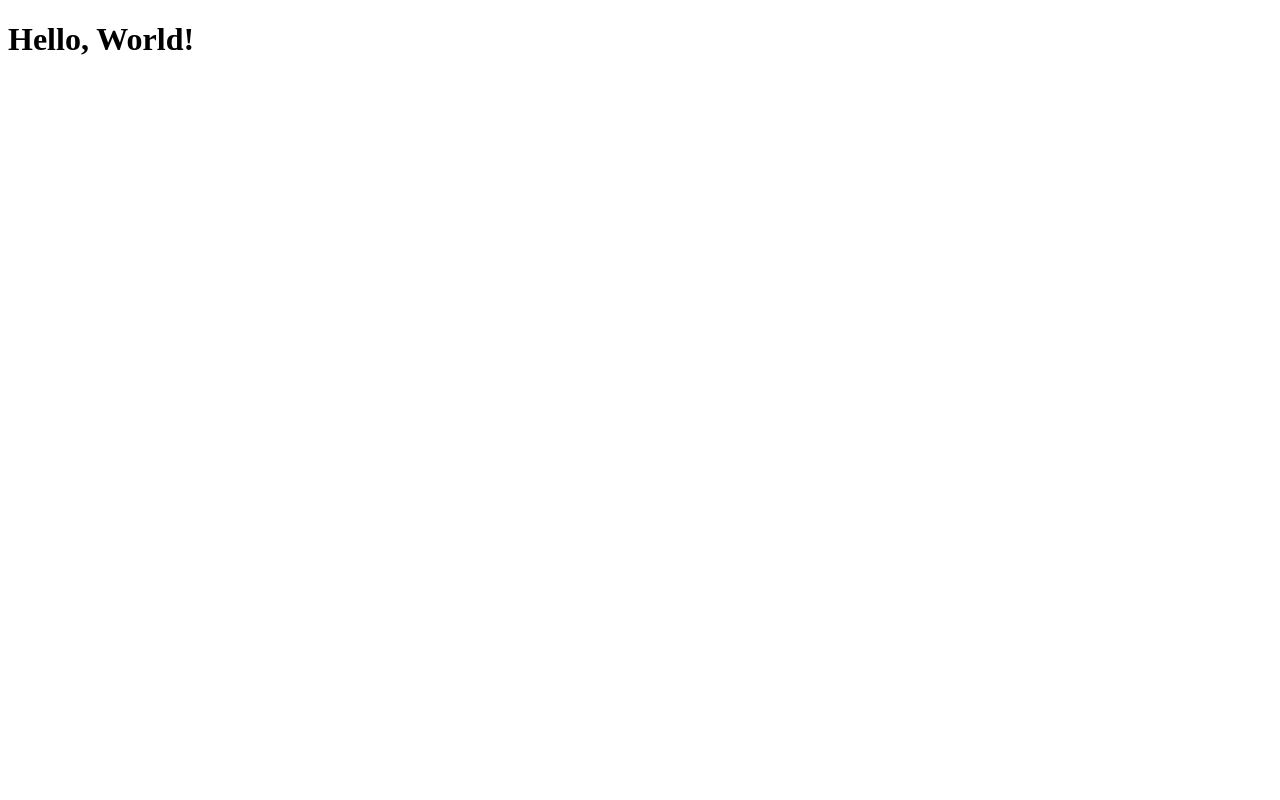
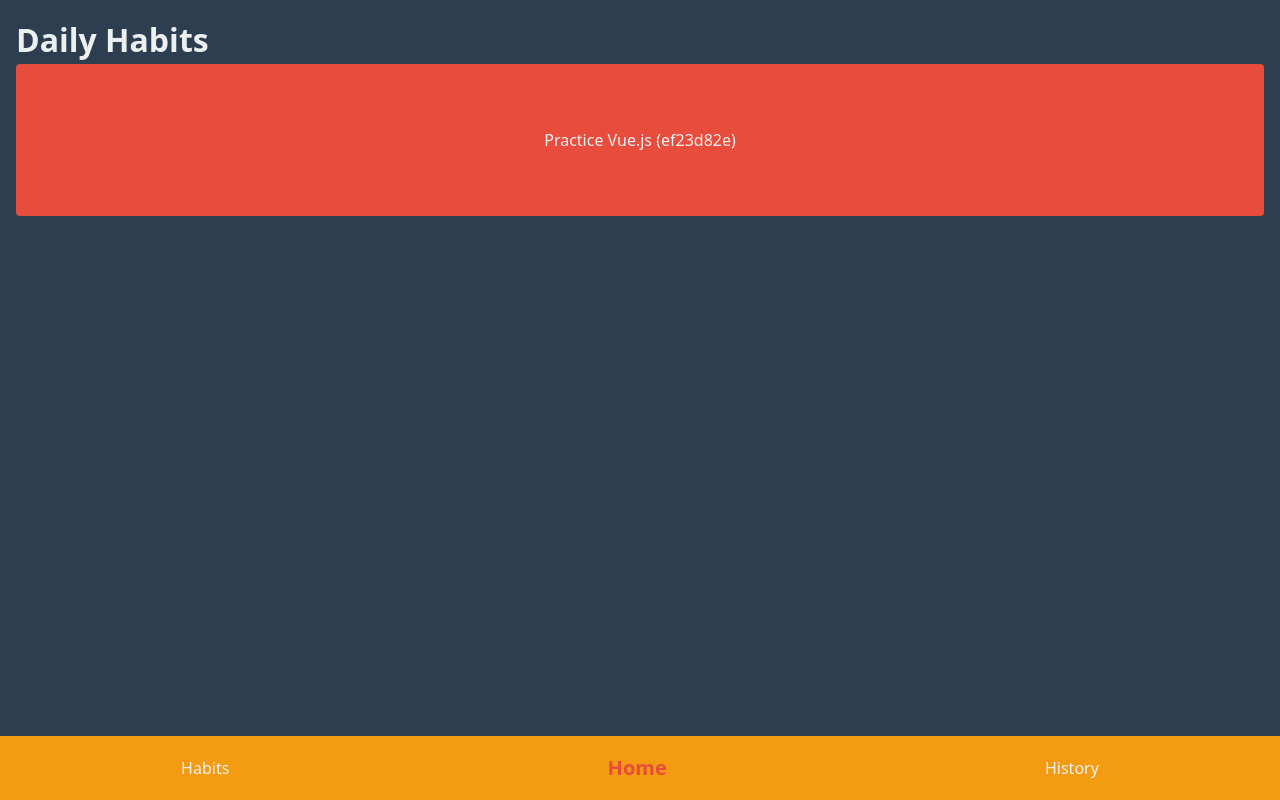
Before and after one commit to jamesspearsv/habit-stitch, a Vue app: page / in a window 1280 px wide. Built offline with nearby package versions, Linux system fonts and the light colour scheme; the HTML template or start-up script is replaced by a standard one.

Commit message:
Add basic app routes and home view skeleton

```diff
--- a/package.json
+++ b/package.json
@@ -13,7 +13,9 @@
     "format": "prettier --write src/"
   },
   "dependencies": {
+    "@types/vue-feather-icons": "^5.0.8",
     "vue": "^3.5.13",
+    "vue-feather-icons": "^5.1.0",
     "vue-router": "^4.5.0"
   },
   "devDependencies": {
--- a/src/App.vue
+++ b/src/App.vue
@@ -1,9 +1,11 @@
 <script setup lang="ts">
 import { RouterView } from 'vue-router'
+import MenuBar from './components/MenuBar.vue'
 </script>
 
 <template>
   <RouterView />
+  <MenuBar />
 </template>
 
-<style scoped></style>
+<style></style>
--- /dev/null
+++ b/src/assets/data.ts
@@ -0,0 +1,15 @@
+export interface Habit {
+  id: string
+  name: string
+  monthly_goal: number
+}
+
+export interface HabitCheck {
+  id: string
+  task_id: string
+  date: string // ISO date string
+}
+
+export const Habits: Habit[] = [{ id: 'ef23d82e', name: 'Practice Vue.js', monthly_goal: 10 }]
+
+export const HabitChecks: HabitCheck[] = []
--- /dev/null
+++ b/src/assets/globals.css
@@ -0,0 +1,137 @@
+/* CUSTOM PROPERTIES */
+:root {
+  /* Color Palette */
+  --color-background: #2c3e50;
+  --color-text: #ecf0f1;
+  --color-accent: #e74c3c;
+  --color-secondary: #f39c12;
+  --color-tertiary: #8e44ad;
+
+  /* Font Sizes */
+  --font-0: 0.875rem; /* Small text */
+  --font-1: 1rem; /* Base text */
+  --font-2: 1.25rem; /* Large text */
+  --font-3: 1.5rem; /* Extra large text */
+
+  /* Spacing */
+  --spacing-xs: 0.25rem; /* Extra small spacing */
+  --spacing-sm: 0.5rem; /* Small spacing */
+  --spacing-md: 1rem; /* Medium spacing */
+  --spacing-lg: 1.5rem; /* Large spacing */
+  --spacing-xl: 2rem; /* Extra large spacing */
+  --spacing-xxl: 4rem; /* Border Radius */
+
+  /* Border Styles */
+  --border-radius-sm: 0.125rem; /* Small border radius */
+  --border-radius-md: 0.25rem; /* Medium border radius */
+  --border-radius-lg: 0.5rem; /* Large border radius */
+  --border-radius-full: 50%; /* Full border radius for circles */
+  --border-size: 1px;
+}
+
+/* GLOBAL STYLES */
+
+* {
+  color: var(--color-text);
+  font-family:
+    system-ui,
+    -apple-system,
+    BlinkMacSystemFont,
+    'Segoe UI',
+    Roboto,
+    Oxygen,
+    Ubuntu,
+    Cantarell,
+    'Open Sans',
+    'Helvetica Neue',
+    sans-serif;
+  margin: 0;
+  padding: 0;
+}
+
+body {
+  background-color: var(--color-background);
+  font-size: 16px;
+}
+
+/* CSS RESET */
+/* 1. Use a more-intuitive box-sizing model */
+*,
+*::before,
+*::after {
+  box-sizing: border-box;
+}
+
+/* 2. Remove default margin */
+* {
+  margin: 0;
+}
+
+/* 3. Enable keyword animations */
+@media (prefers-reduced-motion: no-preference) {
+  html {
+    interpolate-size: allow-keywords;
+  }
+}
+
+body {
+  /* 4. Add accessible line-height */
+  line-height: 1.5;
+  /* 5. Improve text rendering */
+  -webkit-font-smoothing: antialiased;
+}
+
+/* 6. Improve media defaults */
+img,
+picture,
+video,
+canvas,
+svg {
+  display: block;
+  max-width: 100%;
+}
+
+/* 7. Inherit fonts for form controls */
+input,
+button,
+textarea,
+select {
+  font: inherit;
+}
+
+/* 8. Avoid text overflows */
+p,
+h1,
+h2,
+h3,
+h4,
+h5,
+h6 {
+  overflow-wrap: break-word;
+}
+
+/* 9. Improve line wrapping */
+p {
+  text-wrap: pretty;
+}
+h1,
+h2,
+h3,
+h4,
+h5,
+h6 {
+  text-wrap: balance;
+}
+
+/*
+    10. Create a root stacking context
+  */
+#root,
+#__next {
+  isolation: isolate;
+}
+
+ul,
+ol {
+  list-style: none;
+}
--- /dev/null
+++ b/src/components/HabitCenter.vue
@@ -0,0 +1,59 @@
+<script lang="ts" setup>
+import { HabitChecks, Habits } from '@/assets/data'
+import { ref } from 'vue'
+const id = 1
+
+const habits = ref(Habits)
+const habitChecks = ref(HabitChecks)
+
+function handleHabitClick(task_id: string) {
+  console.log(id)
+  habitChecks.value.push({
+    id: id.toString(),
+    task_id,
+    date: new Date().toISOString(),
+  })
+}
+</script>
+
+<template>
+  <ul class="habit-list">
+    <li
+      v-for="habit in habits"
+      :key="habit.id"
+      @click="() => handleHabitClick(habit.id)"
+      class="habit"
+    >
+      <button>{{ habit.name }} ({{ habit.id }})</button>
+    </li>
+  </ul>
+  <ul>
+    <li v-for="check in habitChecks" :key="check.id">
+      Completed: {{ check.task_id }} on {{ check.date }}
+    </li>
+  </ul>
+</template>
+
+<style scoped>
+.habit-list {
+  display: flex;
+  flex-direction: column;
+}
+
+.habit {
+  display: flex;
+}
+
+button {
+  background-color: var(--color-accent);
+  padding: var(--spacing-xxl) var(--spacing-sm);
+  border: none;
+  border-radius: var(--border-radius-md);
+  cursor: pointer;
+  width: 100%;
+}
+
+button:hover {
+  background-color: color-mix(in srgb, var(--color-accent) 100%, black 5%);
+}
+</style>
--- /dev/null
+++ b/src/components/MenuBar.vue
@@ -0,0 +1,43 @@
+<template>
+  <nav>
+    <ul>
+      <li>
+        <RouterLink to="/todo">Habits</RouterLink>
+      </li>
+      <li>
+        <RouterLink to="/">Home</RouterLink>
+      </li>
+      <li>
+        <RouterLink to="/todo">History</RouterLink>
+      </li>
+    </ul>
+  </nav>
+</template>
+
+<style scoped>
+nav {
+  position: fixed;
+  bottom: 0;
+  left: 0;
+  right: 0;
+  background-color: var(--color-secondary);
+}
+
+ul {
+  height: var(--spacing-xxl);
+  display: flex;
+  justify-content: space-around;
+  align-items: center;
+  gap: var(--spacing-md);
+}
+
+a {
+  text-decoration: none;
+}
+
+a.router-link-active {
+  color: var(--color-accent);
+  font-weight: 700;
+  font-size: var(--font-2);
+}
+</style>
--- a/src/main.ts
+++ b/src/main.ts
@@ -1,8 +1,7 @@
-// ... import global CSS
-
 import { createApp } from 'vue'
 import App from './App.vue'
 import router from './router'
+import './assets/globals.css'
 
 const app = createApp(App)
 
--- a/src/views/HomeView.vue
+++ b/src/views/HomeView.vue
@@ -1,7 +1,16 @@
-<script setup lang="ts"></script>
+<script setup lang="ts">
+import HabitCenter from '@/components/HabitCenter.vue'
+</script>
 
 <template>
   <main>
-    <h1>Hello, World!</h1>
+    <h1>Daily Habits</h1>
+    <HabitCenter />
   </main>
 </template>
+
+<style scoped>
+main {
+  margin: var(--spacing-md);
+}
+</style>
```
Also changed, not shown: 1 other file (tests, documents, lock files or other folders).
